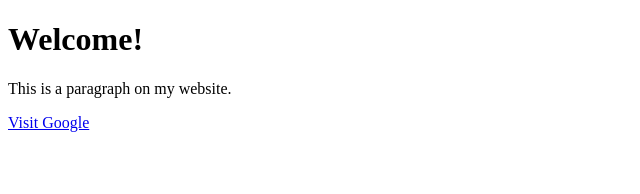
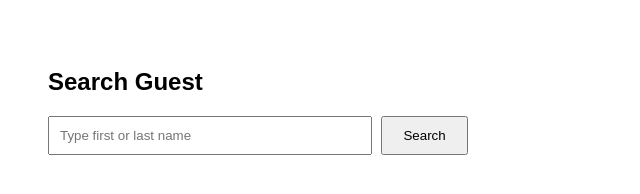
Before and after one commit to johnticha2026-spec/johnticha.github.io, a plain HTML site: page index.html in a window 1280 px wide. Shown: the whole page, without its empty margins (0-640 px from the left). Drawn offline with Linux system fonts and the light colour scheme.

Commit message:
Revise index.html for guest search functionality
Updated the HTML structure and added styling for the guest search feature.

```diff
--- a/index.html
+++ b/index.html
@@ -1,11 +1,43 @@
 <!DOCTYPE html>
-<html>
+<html lang="en">
 <head>
-    <title>My First Page</title>
+    <meta charset="UTF-8">
+    <title>Guest Search</title>
+
+    <!-- SheetJS library -->
+    <script src="https://cdn.jsdelivr.net/npm/xlsx/dist/xlsx.full.min.js"></script>
+
+    <style>
+        body {
+            font-family: Arial, sans-serif;
+            padding: 40px;
+        }
+        input {
+            padding: 10px;
+            width: 300px;
+        }
+        button {
+            padding: 10px 20px;
+            margin-left: 5px;
+        }
+        .result {
+            margin-top: 20px;
+        }
+    </style>
 </head>
 <body>
-    <h1>Welcome!</h1>
-    <p>This is a paragraph on my website.</p>
-    <a href="https://www.google.com">Visit Google</a>
+
+    <h2>Search Guest</h2>
+
+    <input
+        type="text"
+        id="searchInput"
+        placeholder="Type first or last name"
+    >
+    <button onclick="search()">Search</button>
+
+    <div class="result" id="result"></div>
+
+    <script src="script.js"></script>
 </body>
 </html>
```
